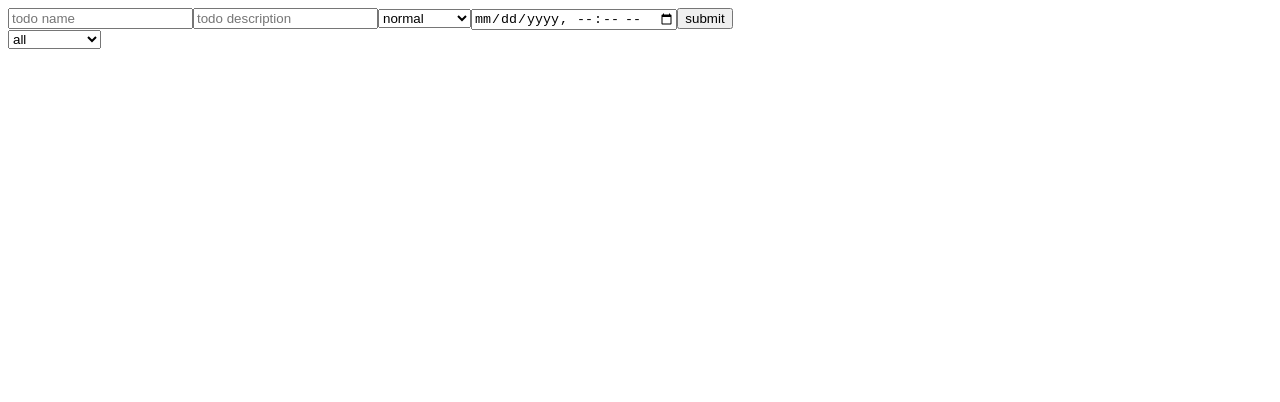
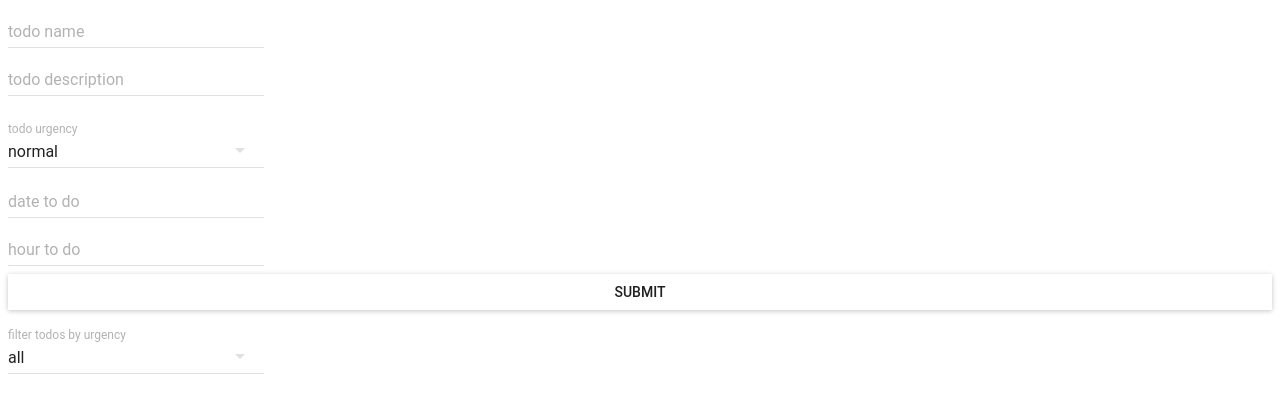
Before and after one commit to Fivapr/AllMax-Todolist-Test, a React (Create React App) app: page / in a window 1280 px wide. Shown: the top 402 px of the page. Built offline with nearby package versions, Linux system fonts and the light colour scheme.

Commit message:
form styles and now date in state is object not string

```diff
--- a/src/App.js
+++ b/src/App.js
@@ -1,12 +1,13 @@
 import React, { Component } from "react";
 import Todos from "./Todos/Todos";
+import MuiThemeProvider from "material-ui/styles/MuiThemeProvider";
 
 class App extends Component {
   render() {
     return (
-      <div>
+      <MuiThemeProvider>
         <Todos />
-      </div>
+      </MuiThemeProvider>
     );
   }
 }
--- a/src/Todos/AddTodo.js
+++ b/src/Todos/AddTodo.js
@@ -1,6 +1,12 @@
 import React, { Component } from "react";
 import * as actions from "./Actions";
 import { connect } from "react-redux";
+import TextField from "material-ui/TextField";
+import SelectField from "material-ui/SelectField";
+import MenuItem from "material-ui/MenuItem";
+import DatePicker from "material-ui/DatePicker";
+import TimePicker from "material-ui/TimePicker";
+import RaisedButton from "material-ui/RaisedButton";
 
 class AddTodo extends Component {
   constructor() {
@@ -9,14 +15,13 @@ class AddTodo extends Component {
       name: "",
       description: "",
       urgency: "normal",
-      dateUntil: "",
+      dateUntil: null,
       completed: false,
       dateCompleted: null
     };
   }
-
+  // Если компонент вызван с пропсом туду, то он вызван из существуещего туду и будет менять туду а не добавлять новый
   componentDidMount() {
-    console.log(this.props.todo);
     this.props.todo && this.setState(this.props.todo);
   }
 
@@ -28,15 +33,20 @@ class AddTodo extends Component {
     this.setState({ description: e.target.value });
   };
 
-  handleUrgencyChange = e => {
-    this.setState({ urgency: e.target.value });
+  handleUrgencyChange = (event, index, value) => {
+    this.setState({ urgency: value });
   };
 
-  handleDateUntilChange = e => {
-    e.target.value &&
-      this.setState({
-        dateUntil: new Date(e.target.value).toISOString().slice(0, 16)
-      });
+  handleDateUntilChange = (e, date) => {
+    // console.log(
+    //   date,
+    //   new Date(date),
+    //   new Date(date).toISOString().slice(0, 16)
+    // );
+
+    this.setState({
+      dateUntil: date
+    });
   };
 
   handleSubmit = e => {
@@ -49,36 +59,45 @@ class AddTodo extends Component {
   render() {
     return (
       <form onSubmit={this.handleSubmit}>
-        <input
+        <TextField
+          hintText="todo name"
           value={this.state.name}
           onChange={this.handleNameChange}
-          placeholder="todo name"
+        />
+        <br />
+
+        <TextField
+          hintText="todo description"
+          value={this.state.description}
+          onChange={this.handleDescriptionChange}
+        />
+        <br />
+
+        <SelectField
+          floatingLabelText="todo urgency"
+          value={this.state.urgency}
+          onChange={this.handleUrgencyChange}
+        >
+          <MenuItem value={"normal"} primaryText="normal" />
+          <MenuItem value="urgent" primaryText="urgent" />
+          <MenuItem value={"most urgent"} primaryText="most urgent" />
+        </SelectField>
+        <br />
+
+        <DatePicker
+          hintText="date to do"
+          value={this.state.dateUntil}
+          onChange={this.handleDateUntilChange}
         />
 
-        <input
-          value={this.state.description}
-          onChange={this.handleDescriptionChange}
-          placeholder="todo description"
+        <TimePicker
+          format="24hr"
+          hintText="hour to do"
+          value={this.state.dateUntil}
+          onChange={this.handleDateUntilChange}
         />
 
-        <select
-          value={this.state.urgency}
-          onChange={this.handleUrgencyChange}
-          name="todo urgency"
-        >
-          <option>normal</option>
-          <option>urgent</option>
-          <option>most urgent</option>
-        </select>
-
-        <input
-          value={this.state.DateUntil}
-          onChange={this.handleDateUntilChange}
-          type="datetime-local"
-          name="dateUntil"
-        />
-
-        <input type="submit" value="submit" />
+        <RaisedButton label="Submit" fullWidth={true} type="submit" />
       </form>
     );
   }
--- a/src/Todos/Filters.js
+++ b/src/Todos/Filters.js
@@ -1,6 +1,8 @@
 import React, { Component } from "react";
 import * as actions from "./Actions";
 import { connect } from "react-redux";
+import SelectField from "material-ui/SelectField";
+import MenuItem from "material-ui/MenuItem";
 
 const mapDispatchToProps = dispatch => ({
   setFilter: filter => {
@@ -14,21 +16,25 @@ class Filters extends Component {
     this.state = { filter: "all" };
   }
 
-  handleFilterChange = e => {
-    this.setState(
-      { filter: e.target.value },
-      this.props.setFilter(e.target.value)
-    );
+  handleFilterChange = (event, index, value) => {
+    this.setState({ filter: value }, this.props.setFilter(value));
   };
 
   render() {
     return (
-      <select value={this.state.filter} onChange={this.handleFilterChange}>
-        <option>all</option>
-        <option>normal</option>
-        <option>urgent</option>
-        <option>most urgent</option>
-      </select>
+      <div>
+        <SelectField
+          floatingLabelText="filter todos by urgency"
+          value={this.state.filter}
+          onChange={this.handleFilterChange}
+        >
+          <MenuItem value={"all"} primaryText="all" />
+          <MenuItem value={"normal"} primaryText="normal" />
+          <MenuItem value={"urgent"} primaryText="urgent" />
+          <MenuItem value={"most urgent"} primaryText="most urgent" />
+        </SelectField>
+        <br />
+      </div>
     );
   }
 }
--- a/src/Todos/Reducer.js
+++ b/src/Todos/Reducer.js
@@ -23,15 +23,6 @@ export const todosReducer = (state = initialState, action) => {
         ]
       };
 
-    case types.DELETE_TODO:
-      return {
-        ...state,
-        todos: [
-          ...state.todos.slice(0, action.index),
-          ...state.todos.slice(action.index + 1)
-        ]
-      };
-
     case types.CHANGE_TODO:
       return {
         ...state,
@@ -45,6 +36,15 @@ export const todosReducer = (state = initialState, action) => {
             completed: action.todo.completed,
             dateCompleted: action.todo.dateCompleted
           },
+          ...state.todos.slice(action.index + 1)
+        ]
+      };
+
+    case types.DELETE_TODO:
+      return {
+        ...state,
+        todos: [
+          ...state.todos.slice(0, action.index),
           ...state.todos.slice(action.index + 1)
         ]
       };
--- a/src/Todos/Todo.js
+++ b/src/Todos/Todo.js
@@ -52,11 +52,10 @@ class Todo extends Component {
       dateCompleted
     } = this.props.todo;
 
-    let fill =
-      dateUntil && dateUntil < new Date().toISOString().slice(0, 16)
-        ? "red"
-        : "white";
+    let fill = dateUntil && dateUntil < new Date() ? "red" : "white";
     fill = completed ? "green" : fill;
+
+    const renderedDate = dateUntil.toString();
 
     return (
       <li style={{ backgroundColor: fill }}>
@@ -69,7 +68,7 @@ class Todo extends Component {
         </div>
         <div>{description}</div>
         <div>{urgency}</div>
-        <div>{dateUntil}</div>
+        <div>{renderedDate}</div>
         <div>{completed ? "completed" : "not completed"}</div>
         <div>{dateCompleted}</div>
       </li>
```
